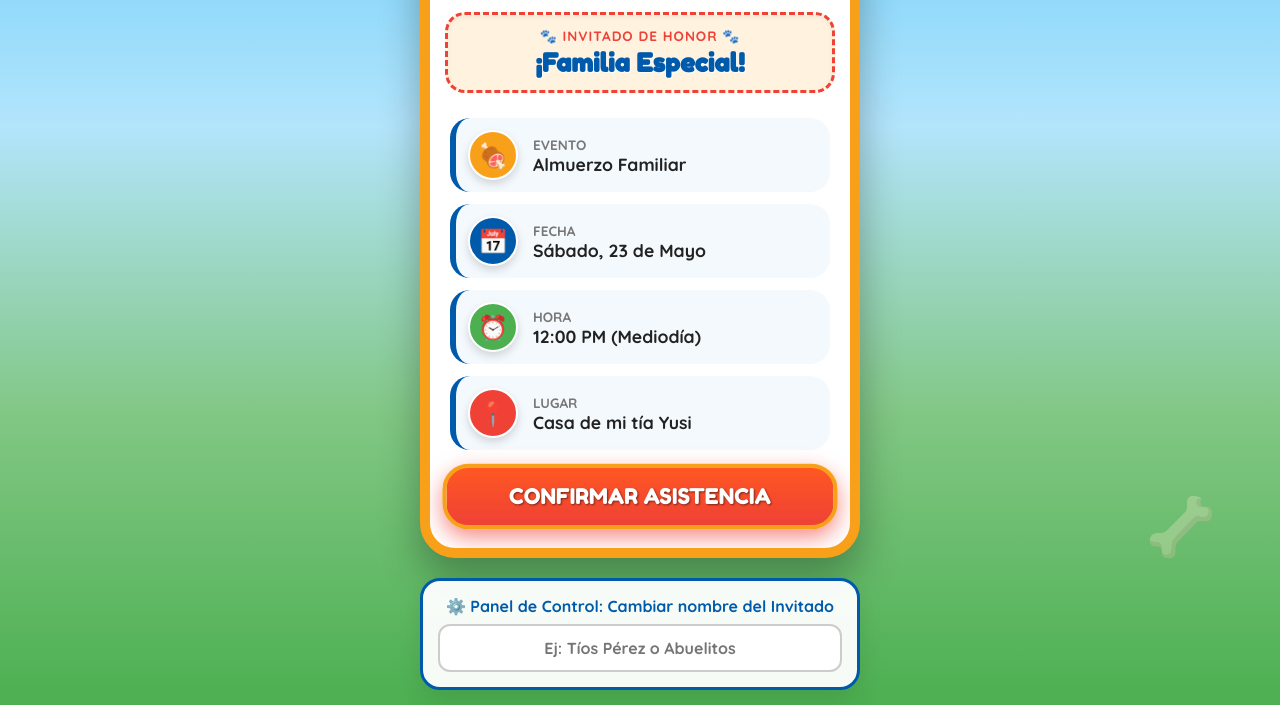
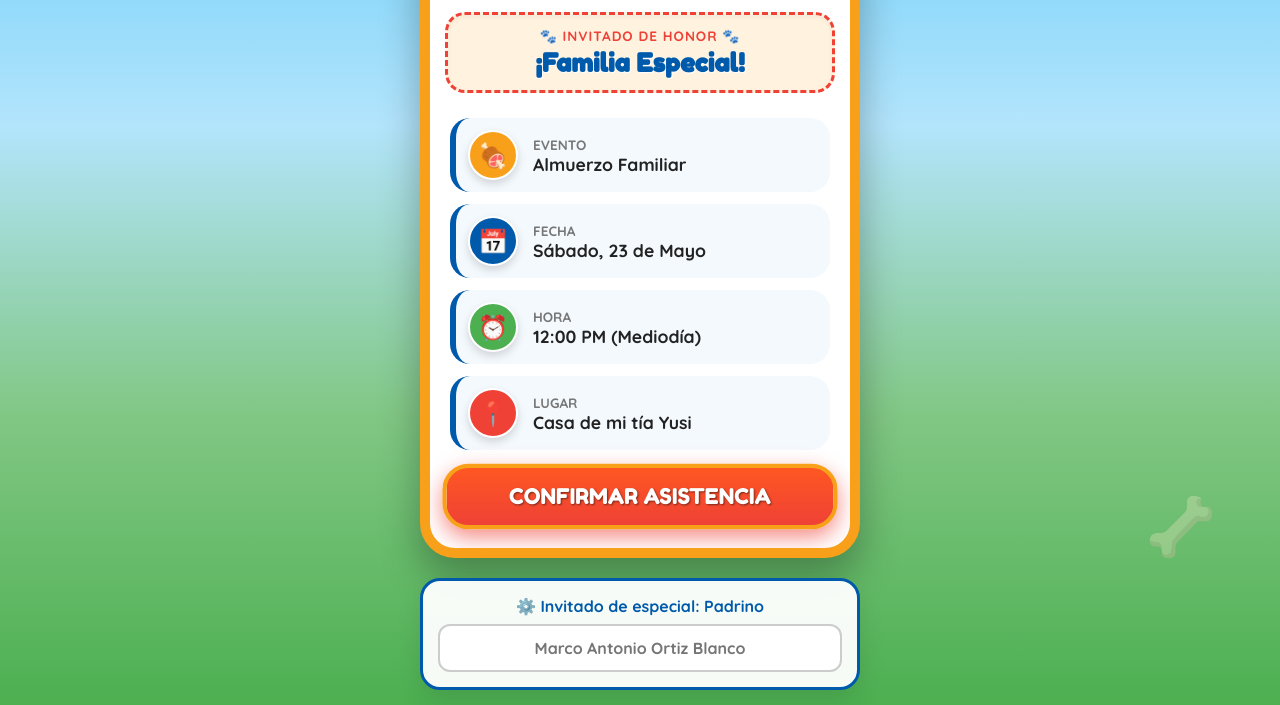
Before and after one commit to victoremanueleh/InvitacionThiago, a plain HTML site: page index.html in a window 1280 px wide. Shown: the part 261-966 px from the top of the page. Drawn offline with Linux system fonts and the light colour scheme.

Commit message:
Actualizar index.html con los cambios guardados

```diff
--- a/index.html
+++ b/index.html
@@ -316,8 +316,8 @@
     </div>
 
     <div class="editor-panel">
-        <label for="nameInput">⚙️ Panel de Control: Cambiar nombre del Invitado</label>
-        <input type="text" id="nameInput" placeholder="Ej: Tíos Pérez o Abuelitos" oninput="liveUpdate()">
+        <label for="nameInput">⚙️ Invitado de especial: Padrino</label>
+        <input type="text" id="nameInput" placeholder="Marco Antonio Ortiz Blanco" oninput="liveUpdate()">
     </div>
 
     <script>
```
